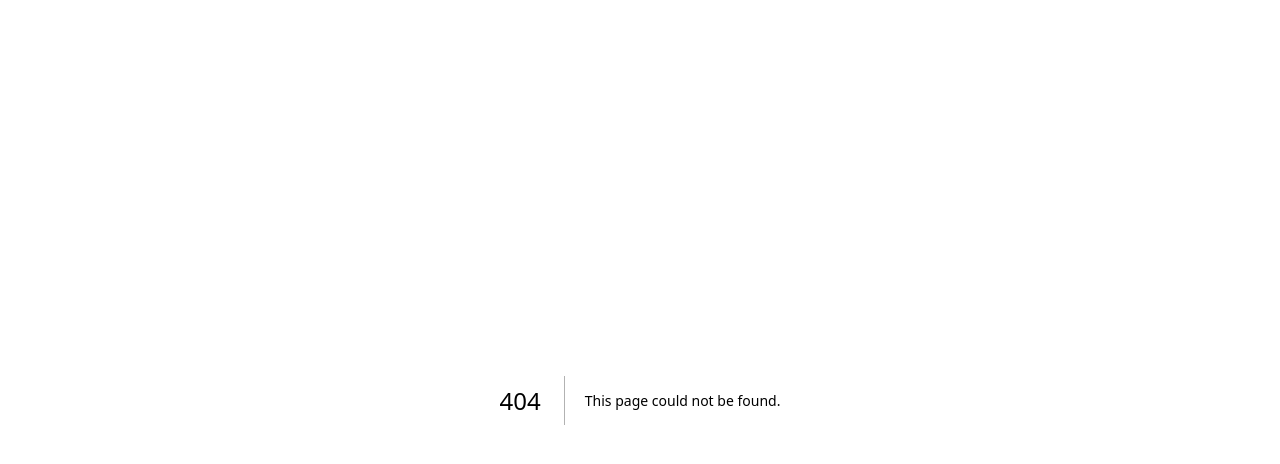
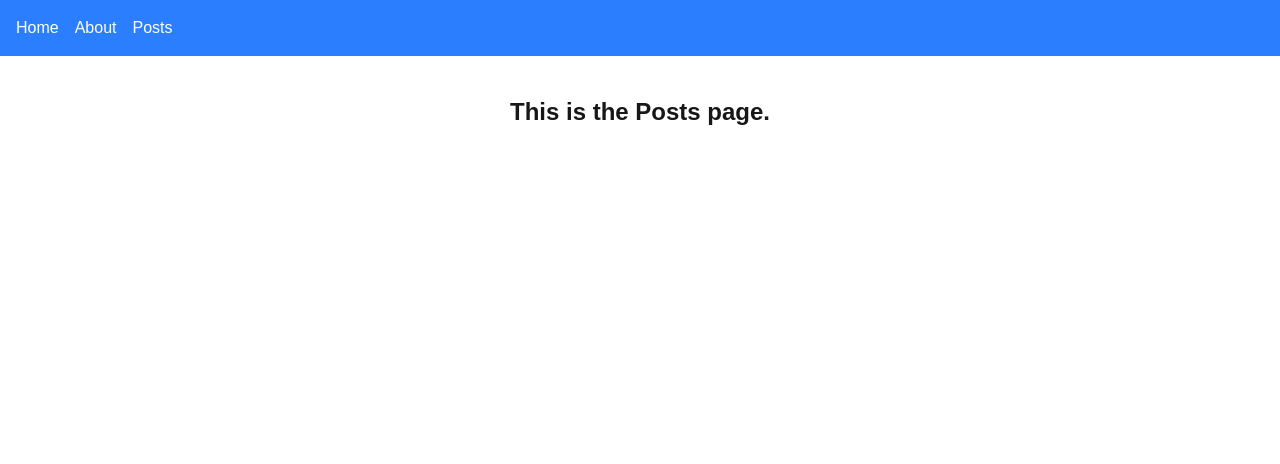
Before and after one commit to Billyrono/alx-project-0x02-setup, a Next.js app in the folder alx-project-0x02/: page /posts in a window 1280 px wide. Before the commit this address had no page. Shown: the top 464 px of the page. Built offline with nearby package versions, Linux system fonts and the light colour scheme.

Commit message:
Add Header component with navigation links and integrate across pages

```diff
--- a/alx-project-0x02/components/layout/Header.tsx
+++ b/alx-project-0x02/components/layout/Header.tsx
@@ -11,6 +11,9 @@ const Header: React.FC = () => {
       <Link href="/about" className="mr-4 hover:underline">
         About
       </Link>
+      <Link href="/posts" className="hover:underline">
+        Posts{" "}
+      </Link>
     </header>
   );
 };
--- /dev/null
+++ b/alx-project-0x02/pages/posts.tsx
@@ -0,0 +1,15 @@
+import Header from "@/components/layout/Header";
+import { NextPage } from "next";
+
+const Posts: NextPage = () => {
+  return (
+    <div>
+      <Header />
+      <h1 className="text-2xl font-bold text-center mt-10">
+        This is the Posts page.
+      </h1>
+    </div>
+  );
+};
+
+export default Posts;
```
